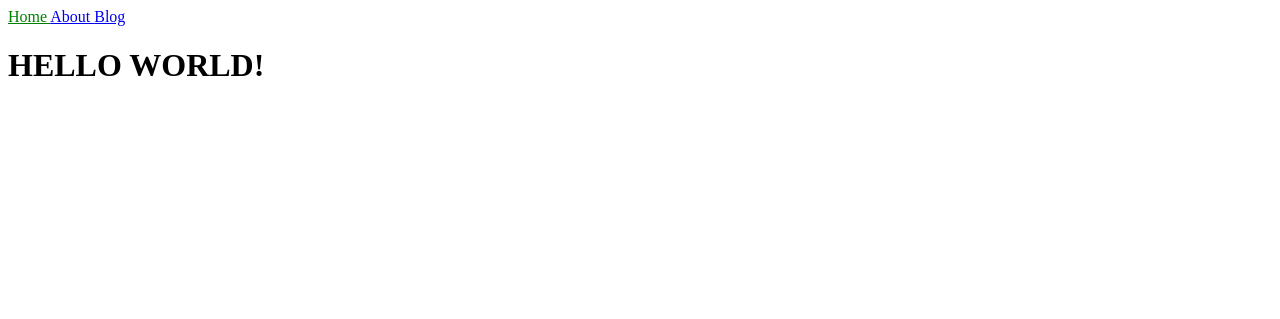
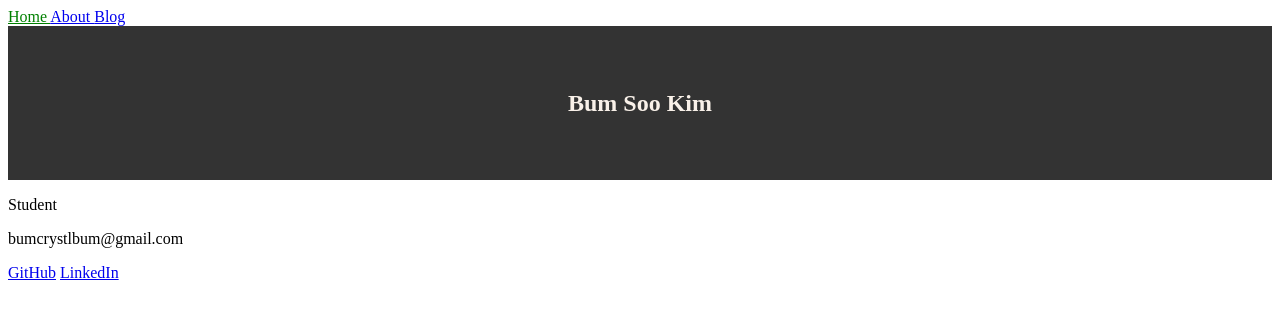
Before and after one commit to abumsoo/abumsoo.github.io, a Jekyll site: the page built from index.html, in a window 1280 px wide. Shown: the top 319 px of the page. Built offline with Jekyll 4.4.1, drawn with Linux system fonts in a browser that asks for light colours.

Commit message:
Trying animated background

```diff
--- a/_sass/main.scss
+++ b/_sass/main.scss
@@ -1,3 +1,21 @@
 .current {
     color: green;
 }
+
+.large-header {
+    position: relative;
+    width: 100%;
+    background: #333;
+}
+
+.main-title {
+    position: absolute;
+    margin: 0;
+    padding: 0;
+    color: #f9f1e9;
+    text-align: center;
+    top: 50%;
+    left: 50%;
+    -webkit-transform: translate3d(-50%,-50%,0);
+    transform: translate3d(-50%,-50%,0);
+}
--- a/index.html
+++ b/index.html
@@ -1,7 +1,19 @@
 ---
 layout: default
-title: Home
+title: Bum Soo Kim
 ---
 <!doctype html>
 
-<h1>{{ "Hello World!" | upcase }}</h1>
+<div class="large-header">
+  <canvas id="canvas"></canvas>
+  <h2 class="main-title">Bum Soo Kim</h2>
+</div>
+
+<p>Student</p>
+<p>bumcrystlbum@gmail.com</p>
+<a href="https://www.github.com/bumshakabum">GitHub</a>
+<a href="https://www.linkedin.com/in/bumskim/">LinkedIn</a>
+<div id="particle-canvas"></div>
+
+<script>
+</script>
```
